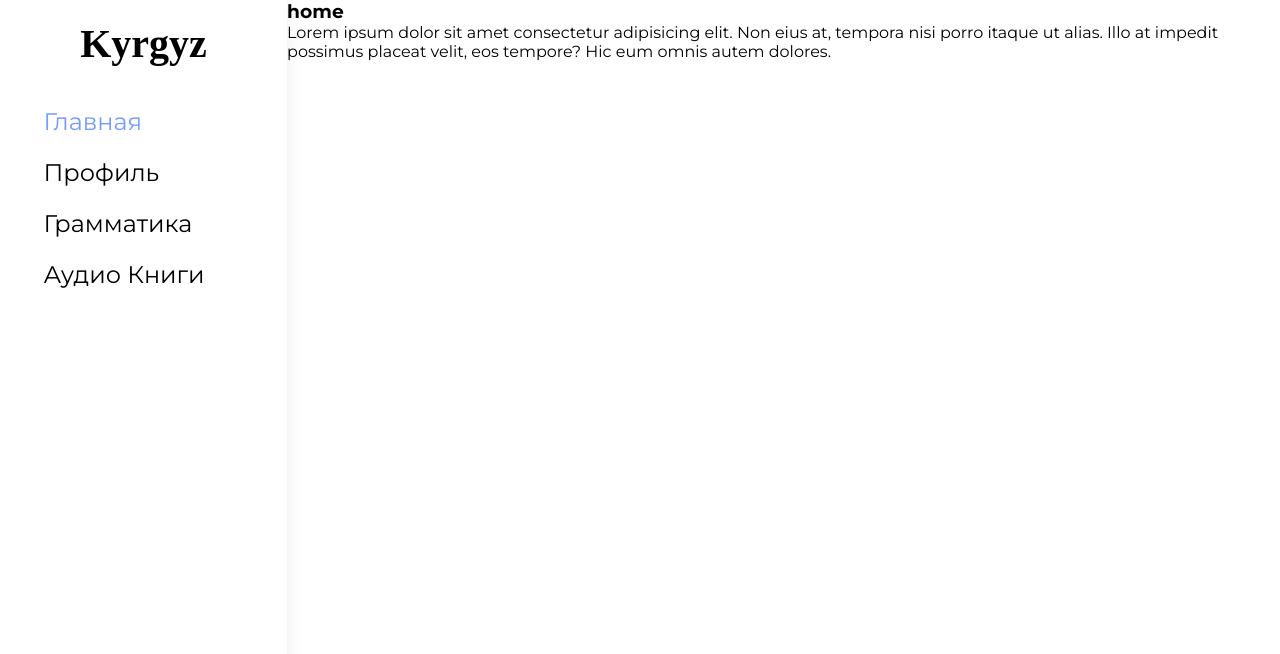
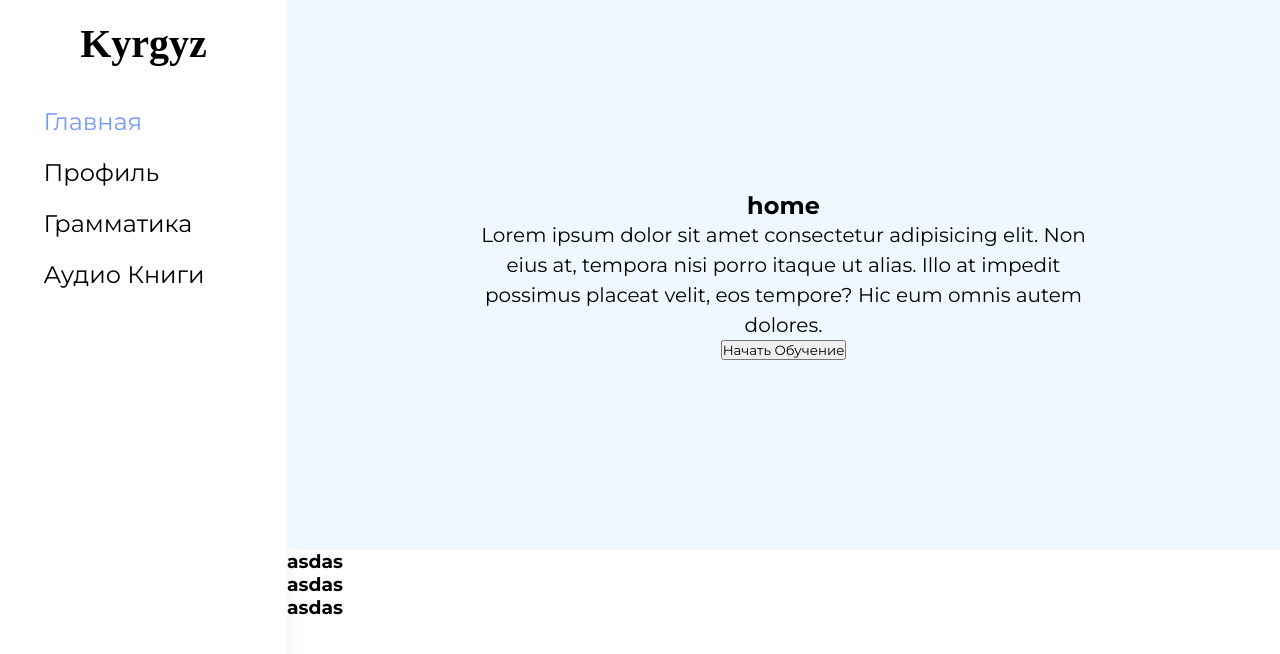
Before and after one commit to EmirlanDogdurbaev/kyrgyz_voice, a React (Vite) app: page / in a window 1280 px wide. Shown: the top 654 px of the page. Built offline with nearby package versions, Linux system fonts and the light colour scheme; the HTML template or start-up script is replaced by a standard one; a web font is replaced by a local one.

Commit message:
added home page

```diff
--- a/src/pages/Home/Home.jsx
+++ b/src/pages/Home/Home.jsx
@@ -1,15 +1,36 @@
-import classes from "./Home.module.scss"
+import { Link } from "react-router-dom";
+import classes from "./Home.module.scss";
+import { useRef } from "react";
 
 const Home = () => {
+  const targetElementRef = useRef(null);
+  const scrollToTargetElement = () => {
+    if (targetElementRef.current) {
+      targetElementRef.current.scrollIntoView({ behavior: "smooth" });
+    }
+  };
   return (
     <div className={classes.Home}>
-      <section>
+      <section className={classes.Header}>
         <h1>home</h1>
         <p>
           Lorem ipsum dolor sit amet consectetur adipisicing elit. Non eius at,
           tempora nisi porro itaque ut alias. Illo at impedit possimus placeat
           velit, eos tempore? Hic eum omnis autem dolores.
         </p>
+        <button onClick={scrollToTargetElement}>Начать Обучение</button>
+      </section>
+
+      <section id="targetElement" ref={targetElementRef}>
+        <article>
+          <h3>asdas</h3>
+        </article>
+        <article>
+          <h3>asdas</h3>
+        </article>
+        <article>
+          <h3>asdas</h3>
+        </article>
       </section>
     </div>
   );
--- a/src/pages/Home/Home.module.scss
+++ b/src/pages/Home/Home.module.scss
@@ -0,0 +1,24 @@
+.Home {
+  .Header {
+    height: 550px;
+    width: 100%;
+    background-color: aliceblue;
+
+    display: flex;
+    flex-direction: column;
+    align-items: center;
+    justify-content: center;
+
+    h1{
+      font-size: 24px;
+
+    }
+
+    p{
+      font-size: 20px;
+      line-height: 1.5;
+      width: 650px;
+      text-align: center;
+    }
+  }
+}
```
